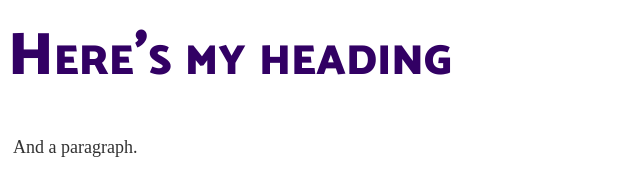
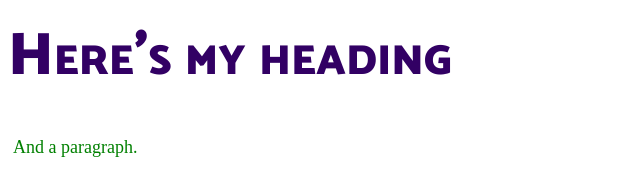
Before and after one commit to mcamilagf/mcamilagf.github.io, a plain HTML site: page index.html in a window 1280 px wide. Shown: the full height of the page, 0-640 px from the left. Drawn offline with Linux system fonts and the light colour scheme.

Commit message:
Update Example2.css

```diff
--- a/Example2.css
+++ b/Example2.css
@@ -15,7 +15,7 @@ p {
 	font-size: 18px;
 	margin: 5px 5px;
 	line-height: 22.4px;
-	color: #323232;
+	color: green;
 }
 
 /* Format my heading */
```
